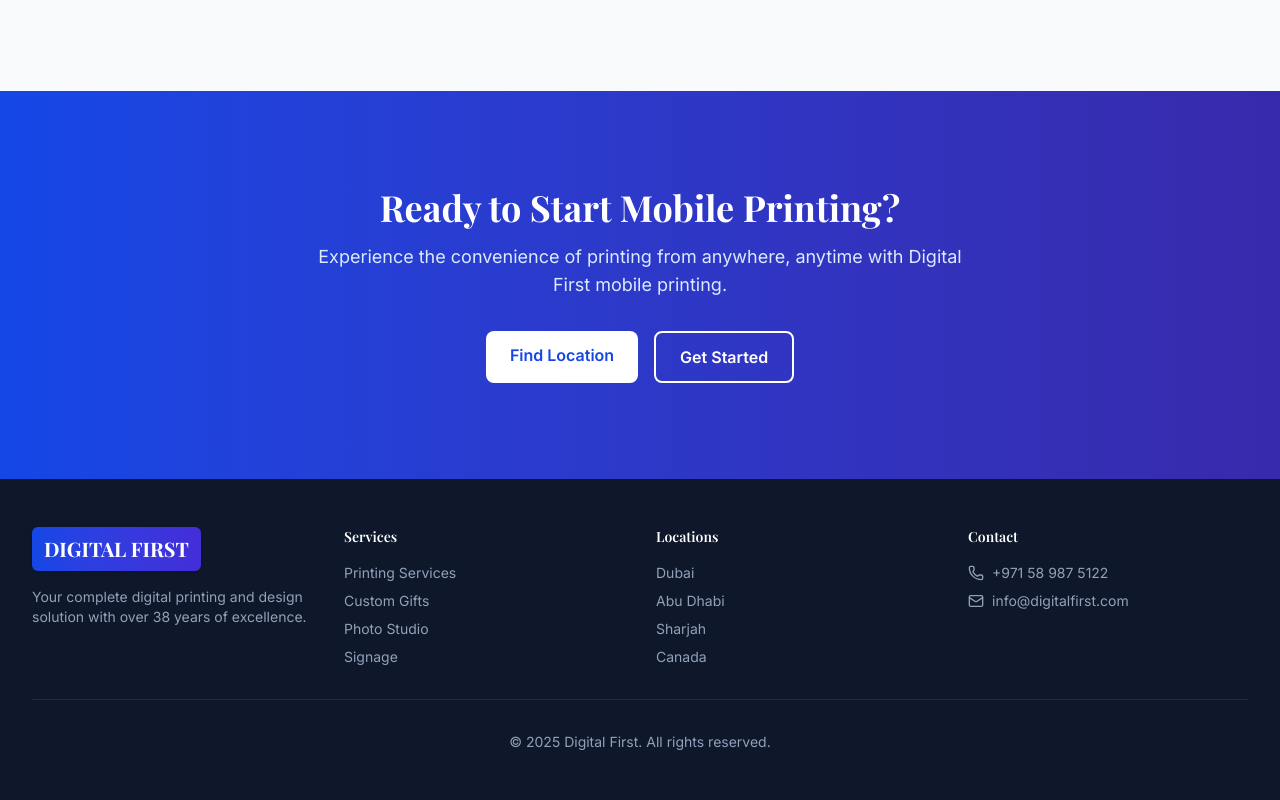
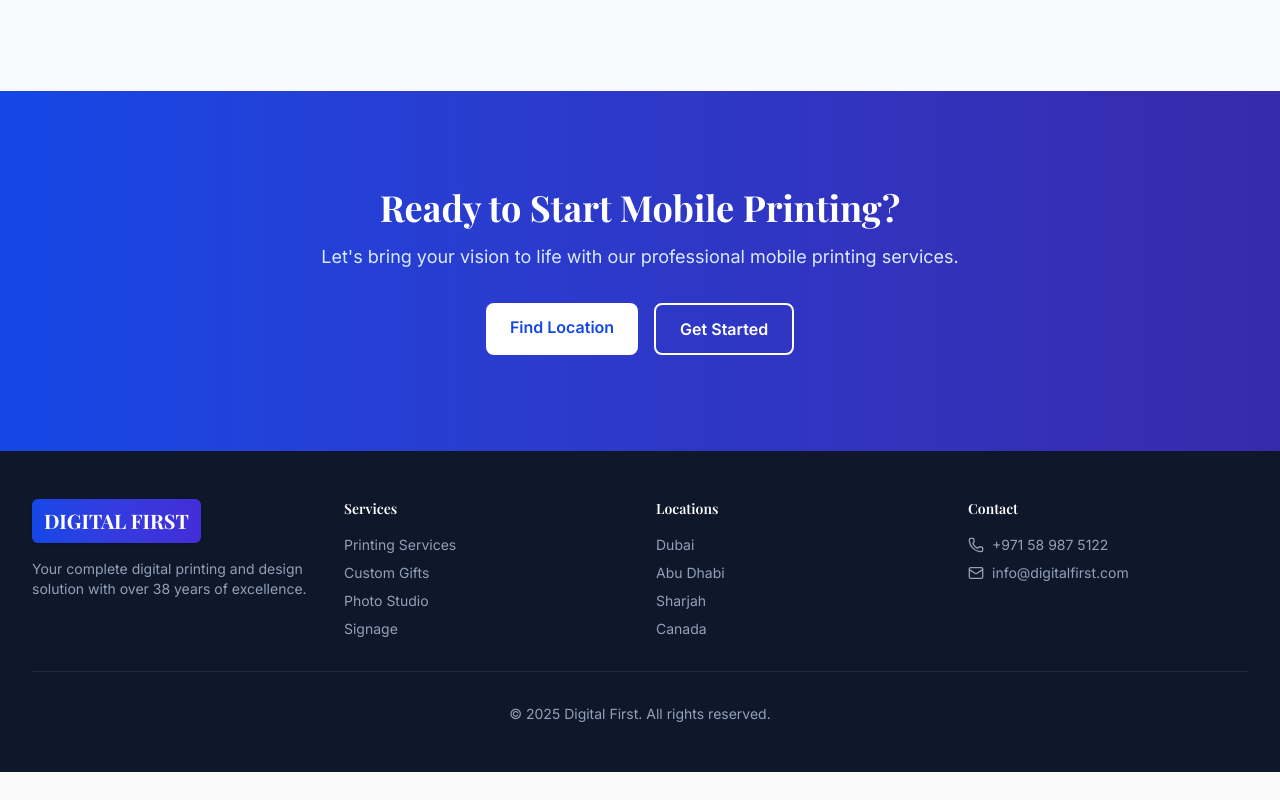
Before and after one commit to Sinu00/digitalfirstlandingpage, a Next.js app: page /mobile-printing in a window 1280 px wide. Shown: the part 2604-3404 px from the top of the page. After the commit the page ends 3376 px from the top, so only its background shows below. Built offline with nearby package versions, Linux system fonts and the light colour scheme; a web font is replaced by a local one.

Commit message:
vercel deploy fix 5

```diff
--- a/app/locations/page.tsx
+++ b/app/locations/page.tsx
@@ -1,5 +1,5 @@
 import Link from "next/link"
-import { MapPin, Phone, Mail, Clock, Car, Building, Globe, ChevronDown, ArrowRight } from "lucide-react"
+import { MapPin, Phone, Mail, Clock, Building, Globe, ChevronDown, ArrowRight } from "lucide-react"
 
 export default function LocationsPage() {
   return (
--- a/app/mobile-printing/page.tsx
+++ b/app/mobile-printing/page.tsx
@@ -1,5 +1,5 @@
 import Link from "next/link"
-import { Smartphone, Printer, Shield, Clock, MapPin, Phone, Mail, Wifi, Lock } from "lucide-react"
+import { Smartphone, Shield, Clock, MapPin, Phone, Mail, Wifi, Lock } from "lucide-react"
 
 export default function MobilePrintingPage() {
   return (
@@ -370,7 +370,7 @@ export default function MobilePrintingPage() {
         <div className="max-w-7xl mx-auto px-4 sm:px-6 lg:px-8 text-center">
           <h2 className="text-3xl lg:text-4xl font-serif font-bold text-white mb-4">Ready to Start Mobile Printing?</h2>
           <p className="text-lg text-blue-100 mb-8 max-w-2xl mx-auto">
-            Experience the convenience of printing from anywhere, anytime with Digital First mobile printing.
+            Let&apos;s bring your vision to life with our professional mobile printing services.
           </p>
           <div className="flex flex-wrap justify-center gap-4">
             <Link href="/locations" className="bg-white text-blue-700 px-6 py-3 rounded-lg font-semibold hover:bg-slate-100 transition-colors">
```
